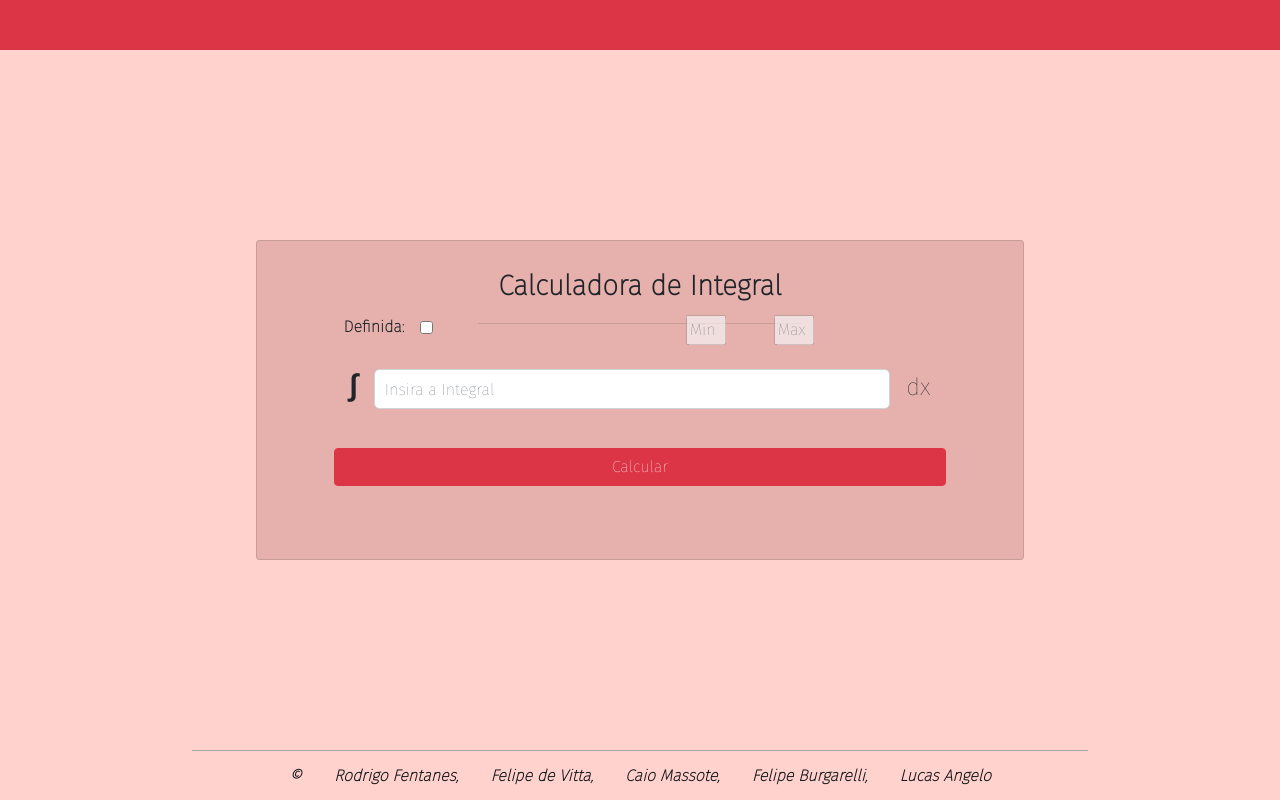
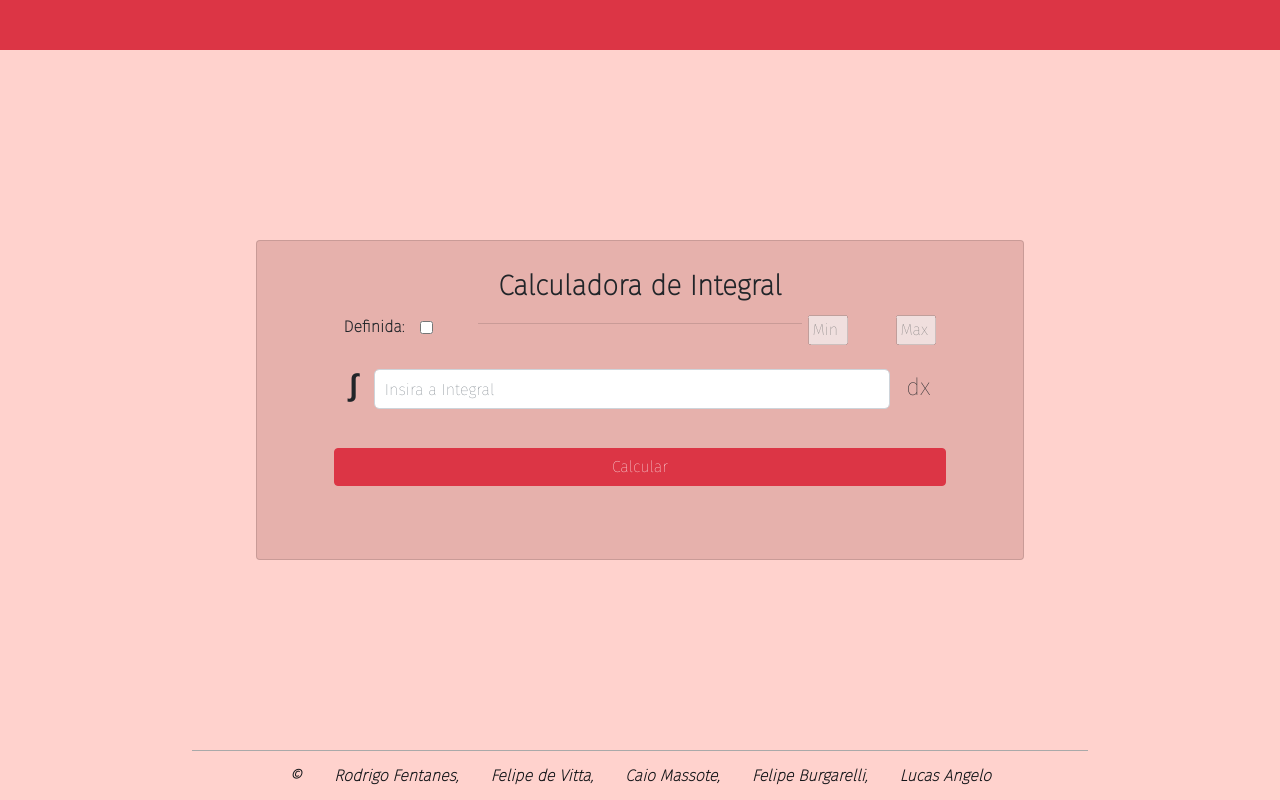
Before and after one commit to rodrfentanes21/trab_calculo, a plain HTML site: page index.html in a window 1280 px wide. Drawn offline with nearby package versions, Linux system fonts and the light colour scheme.

Commit message:
detalhe bobo

```diff
--- a/styles.css
+++ b/styles.css
@@ -60,8 +60,8 @@ main {
 
 .limit-wrapper {
     position: relative;
-    min-width: 80%;
-    max-width: 80%;
+    min-width: 100%;
+    max-width: 100%;
     display: flex;
     flex-direction: row;
     justify-content: flex-start;
```
